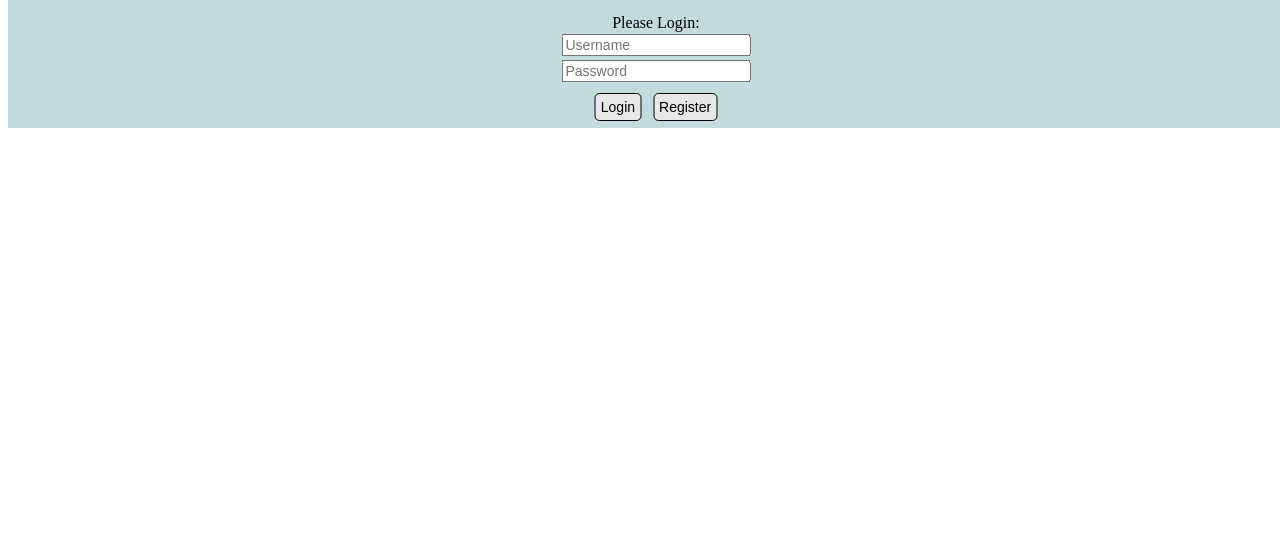
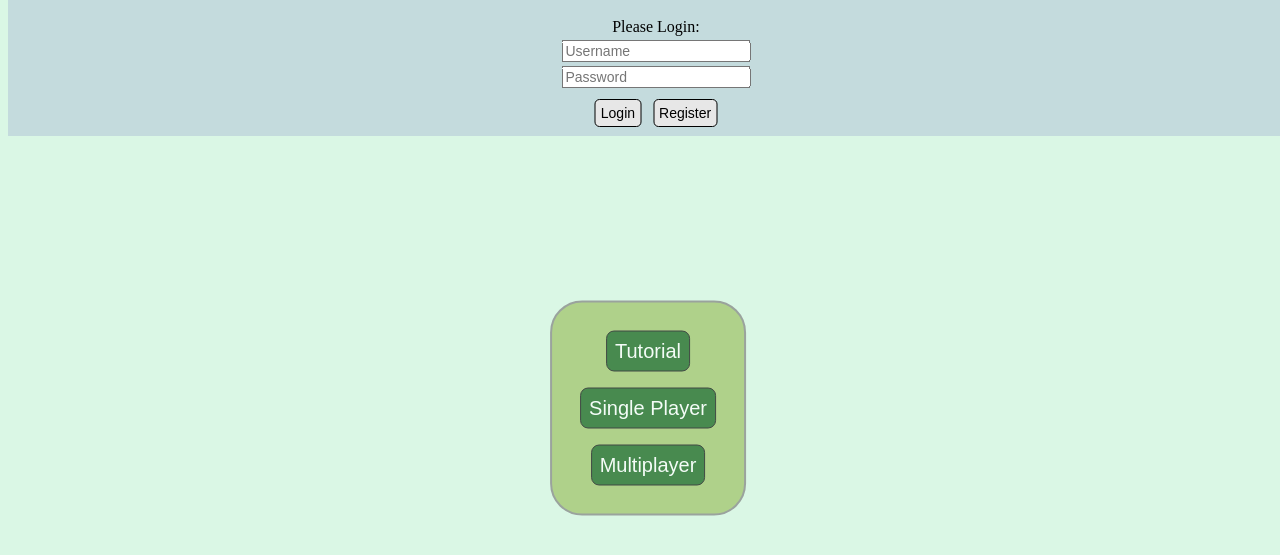
Before and after one commit to zetadin/LogistiX, a Django app: page /menu/ in a window 1280 px wide. Shown: the top 555 px of the page. Run offline with Django 4.2, Linux system fonts and the light colour scheme.

Commit message:
start menu GUI

```diff
--- a/main_menu/static/menu/menu_buttons.css
+++ b/main_menu/static/menu/menu_buttons.css
@@ -12,5 +12,11 @@
 }
 
 .button_light_grey {background-color: #e7e7e7; color:black}
-.button_light_blue {background-color: #83aec2; color:black}
-.button2 {background-color: #008CBA;} /* Blue */
+.button_main {
+    opacity: 1;
+    background-color: #0B5C11;
+    color:white;
+    font-size: 20px;
+    padding: 8px 8px;
+    margin: 8px 8px;
+    border-radius: 8px;}
--- a/main_menu/static/menu/subdiv.css
+++ b/main_menu/static/menu/subdiv.css
@@ -1,6 +1,6 @@
 .subdiv {
     width: 100%;
-    height: max(8em, 15%);
+    height: max(8.5em, 15%);
     position: Fixed;
     z-index: 1;
     overflow: auto;
@@ -25,3 +25,15 @@
 .padded {
     padding: 5px;
   }
+
+.translucent_container {
+    opacity: 0.7;
+    background-color: #9DC264;
+    padding: 20px;
+    border: 2px solid grey;
+    border-radius: 2em;
+  }
+
+body{
+  background-color: #daf7e5;
+}
--- a/main_menu/templates/menu.html
+++ b/main_menu/templates/menu.html
@@ -17,7 +17,7 @@
 
 <div class="subdiv d_login">
     <div class="centered">
-        Please Login:<br>
+        <p style="margin:2px;" id="login_msg">Please Login:</p>
         <!--<label for="uname"><b>Username</b></label>-->
         <input type="text" placeholder="Username" name="uname" required style="margin:2px; font-size: 14px;">
         <br>
@@ -31,14 +31,16 @@
     </div>
 </div>
 
+<div class="centered">
 
-<!--
-<div class="centered">
-    <button class="button button1">Tutorial</button>
-    <button class="button button1">Single Player</button>
-    <button class="button button2">Multiplayer</button>
+    <div class="translucent_container">
+        <button class="button button_main">Tutorial</button>
+        <br>
+        <button class="button button_main">Single Player</button>
+        <br>
+        <button class="button button_main">Multiplayer</button>
+    </div>
 </div>
--->
 
 <!--
 <canvas id="myCanvas" width="800" height="600" style="border:3px solid #a5a5a5;">
```
